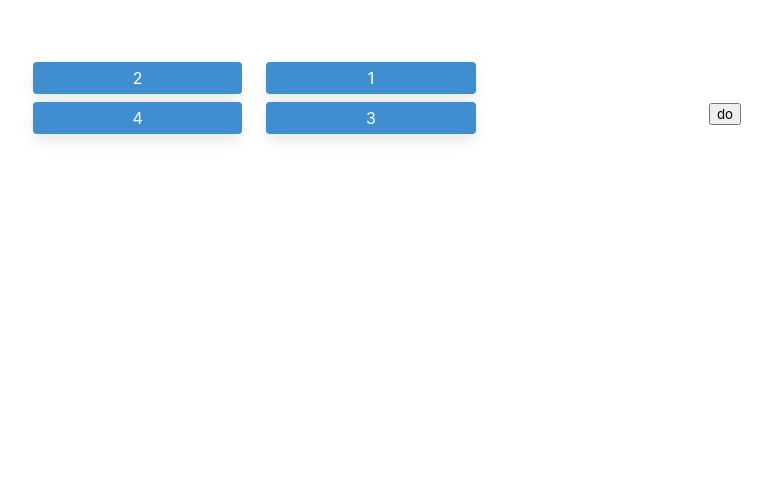
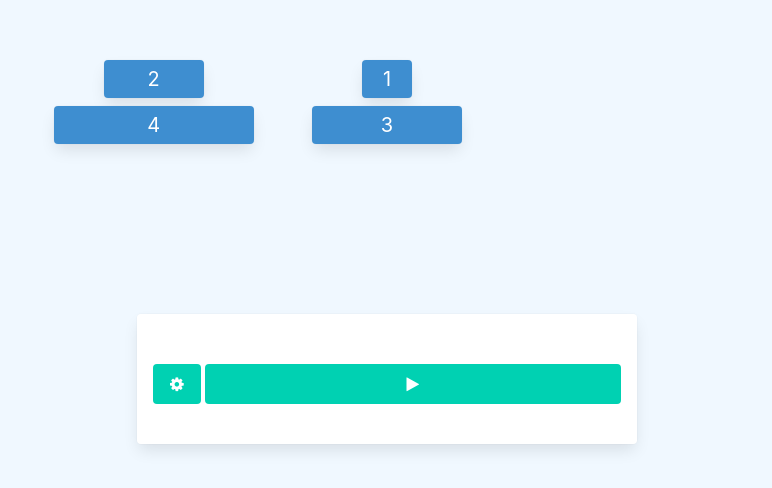
Before and after one commit to Mhdi-kr/visual-hanoi, a Vue app: page / in a window 1280 px wide. Shown: the part 286-774 px from the top of the page, without its empty margins (253-1025 px from the left). Built offline with nearby package versions, Linux system fonts and the light colour scheme.

Commit message:
major commit, UI refactor, new buttons and disk components

```diff
--- a/package.json
+++ b/package.json
@@ -5,16 +5,17 @@
   "scripts": {
     "serve": "vue-cli-service serve",
     "build": "vue-cli-service build",
-    "lint": "vue-cli-service lint"
+    "lint":  "vue-cli-service lint"
   },
   "dependencies": {
     "animate.css": "^4.1.1",
     "bulma": "^0.9.1",
     "core-js": "^3.6.5",
+    "font-awesome": "^4.7.0",
     "sass": "^1.27.0",
     "sass-loader": "^10.0.3",
     "vue": "^2.6.11",
-    "vuedraggable": "^2.24.1"
+    "vue2-animate": "^2.1.4"
   },
   "devDependencies": {
     "@vue/cli-plugin-babel": "~4.5.0",
--- a/src/App.vue
+++ b/src/App.vue
@@ -1,36 +1,47 @@
 <template>
-  <div class="full-height-container">
-    <div id="app" class="columns hanoi-container has-text-centered" style="align-items:flex-end !important;">
-      <section id="A" class="column">
-            <div v-for="element in A.slice().reverse()" :key="element" class="card mb-2 py-1 has-background-info has-text-white">
-              {{element}}
-            </div>
-      </section>
-      <section id="B" class="column">
-            <div v-for="element in B.slice().reverse()" :key="element" class="card mb-2 py-1 has-background-info has-text-white">
-              {{element}}
-            </div>
-      </section>
-      <section id="C" class="column">
-            <div v-for="element in C.slice().reverse()" :key="element" class="card mb-2 py-1 has-background-info has-text-white">
-              {{element}}
-            </div>
-      </section>
+  <section style="height: 100vh">
+    <div class="full-height-container">
+      <div id="app" class="columns hanoi-container has-text-centered is-align-items-flex-end">
+        <section id="A" class="column is-align-items-flex-start">
+          <disk v-for="(element) in A.slice().reverse()" :key="element" :index="element"/>
+        </section>
+        <section id="B" class="column is-align-items-flex-start">
+          <disk v-for="(element) in B.slice().reverse()" :key="element" :index="element"/>
+        </section>
+        <section id="C" class="column is-align-items-flex-start">
+          <disk v-for="(element) in C.slice().reverse()" :key="element" :index="element"/>
+        </section>
+      </div>
     </div>
-    <button @click="solve">do</button>
-  </div>
+    <div class="panels card is-rounded px-4 is-flex">
+      <button class="button mr-1 is-primary" @click="settings" style="top: 50px">
+        <i class="fa fa-cog"></i>
+      </button>
+      <button class="button is-fullwidth is-primary" :class="{ 'is-loading':isSolving }" @click="solve" style="top: 50px">
+        <i class="fa fa-play" v-if="!isSolving"></i>
+      </button>
+    </div>
+  </section>
 </template>
 
 <script>
+
+import disk from "@/components/disk";
 
 async function sleep(ms) {
   return new Promise(resolve => setTimeout(resolve, ms))
 }
 export default {
   name: 'App',
+  components: {
+    disk
+  },
   methods: {
+    settings: function (){
+    },
     solve: async function () {
       let popped;
+      this.isSolving = true
       for (let i = 0; i < this.instructions.length; i++) {
         switch (this.instructions[i].from) {
           case "A":
@@ -54,8 +65,9 @@ export default {
             this.C.push(popped)
             break
         }
-        await sleep(1000)
+        await sleep(750)
       }
+      this.isSolving = false
     },
     move: function (){
       setTimeout(()=>{
@@ -87,21 +99,36 @@ export default {
       { from: 'A', to: 'C' },
       { from: 'B', to: 'C' }
     ],
+    initial: {
+      A: [4,2],
+      B: [3,1],
+      C: []
+    },
     A: [4,2],
     B: [3,1],
-    C: []
+    C: [],
+    isSolving: false,
   }),
 }
 </script>
 
 <style>
 .full-height-container {
-  height: 100vh;
+  background-color: aliceblue;
   display: flex;
   justify-content: center;
   align-items: center;
+  height: 100vh;
 }
 .hanoi-container {
   width: 700px;
+  height: 700px;
+  padding-bottom: 300px;
+}
+.panels {
+  width: 500px;
+  margin: auto;
+  height: 130px;
+  bottom: 200px;
 }
 </style>
--- a/src/assets/hanoi.js
+++ b/src/assets/hanoi.js
@@ -10,9 +10,8 @@ const C = {
     name: 'C',
     stack: []
 }
-history = []
 let assumption = true
-
+let history = []
 const extendedHanoi = function (n,A,B,C){
     if (n === 1 ){
         move(A,C)
@@ -42,7 +41,6 @@ const move = function (A,B){
     history.push({
         from: A.name,
         to: B.name,
-        disk: popped
     })
     printState()
 }
--- /dev/null
+++ b/src/components/disk.vue
@@ -0,0 +1,25 @@
+<template>
+  <div class="card mb-2 py-1 has-background-info has-text-white animate__animated " :style="'width:' + 50*index + 'px;margin: auto;'" :class="{'animate__fadeInDown animate__faster': isShown, 'animate__fadeOutUp': !isShown}">
+    <p class="is-size-5">{{ index }}</p>
+  </div>
+</template>
+<script>
+  let index = null
+  export default {
+    name: 'disk',
+    data: () => ({
+      isShown: null
+    }),
+    props: {
+      index
+    },
+    beforeMount() {
+      console.log(`${this.index} is mounted`)
+      this.isShown = true
+    },
+    beforeDestroy() {
+      console.log(`${this.index} is destroyed`)
+      this.isShown = false
+    }
+  }
+</script>
--- a/src/main.js
+++ b/src/main.js
@@ -1,7 +1,9 @@
 import Vue from 'vue'
 import App from './App.vue'
 import 'bulma/bulma.sass'
-import 'animate.css'
+import 'animate.css/animate.min.css'
+import 'font-awesome/css/font-awesome.min.css'
+
 Vue.config.productionTip = false
 
 new Vue({
```
Also changed, not shown: src/components/HelloWorld.vue (deleted, +0 -58 lines), 1 other file (tests, documents, lock files or other folders).
